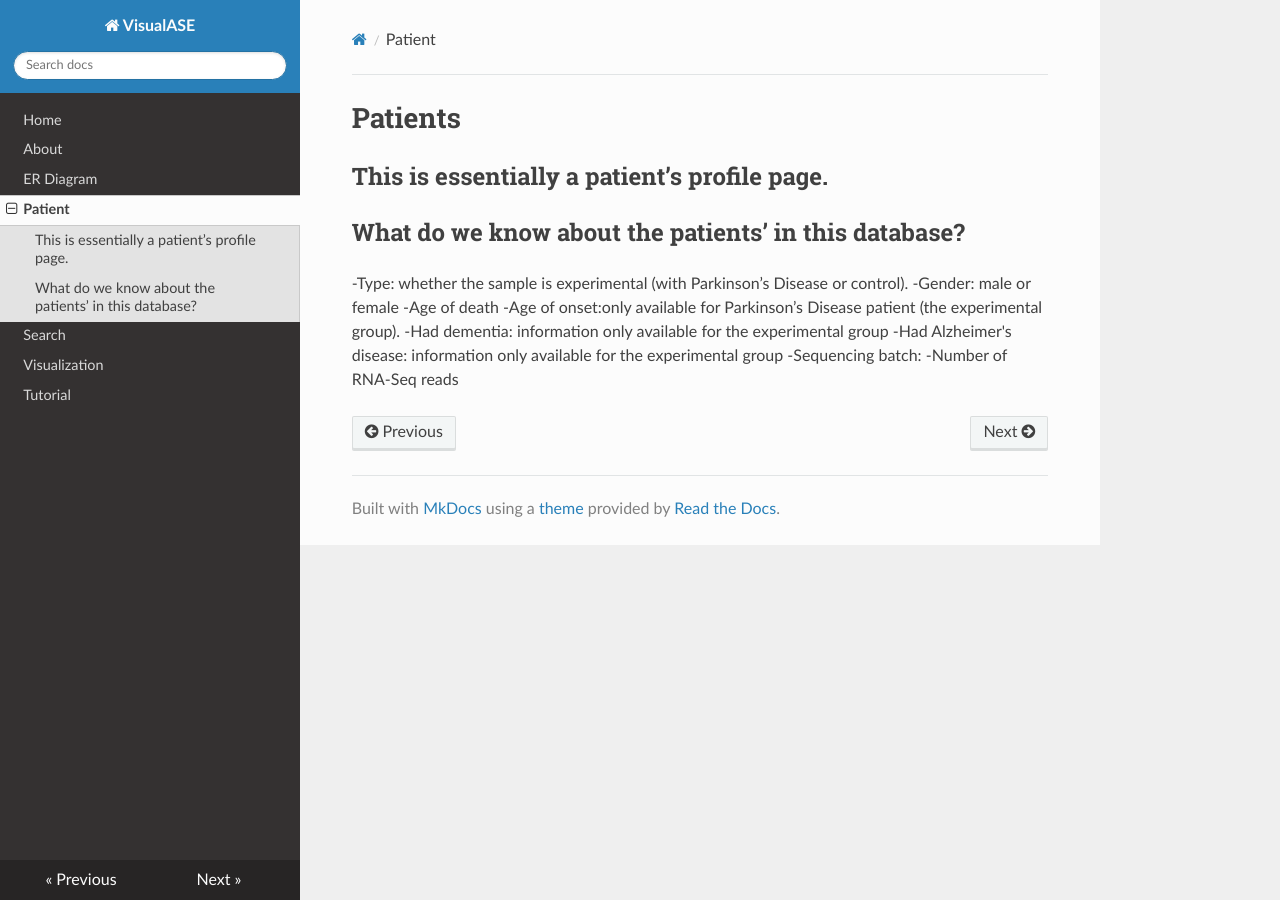
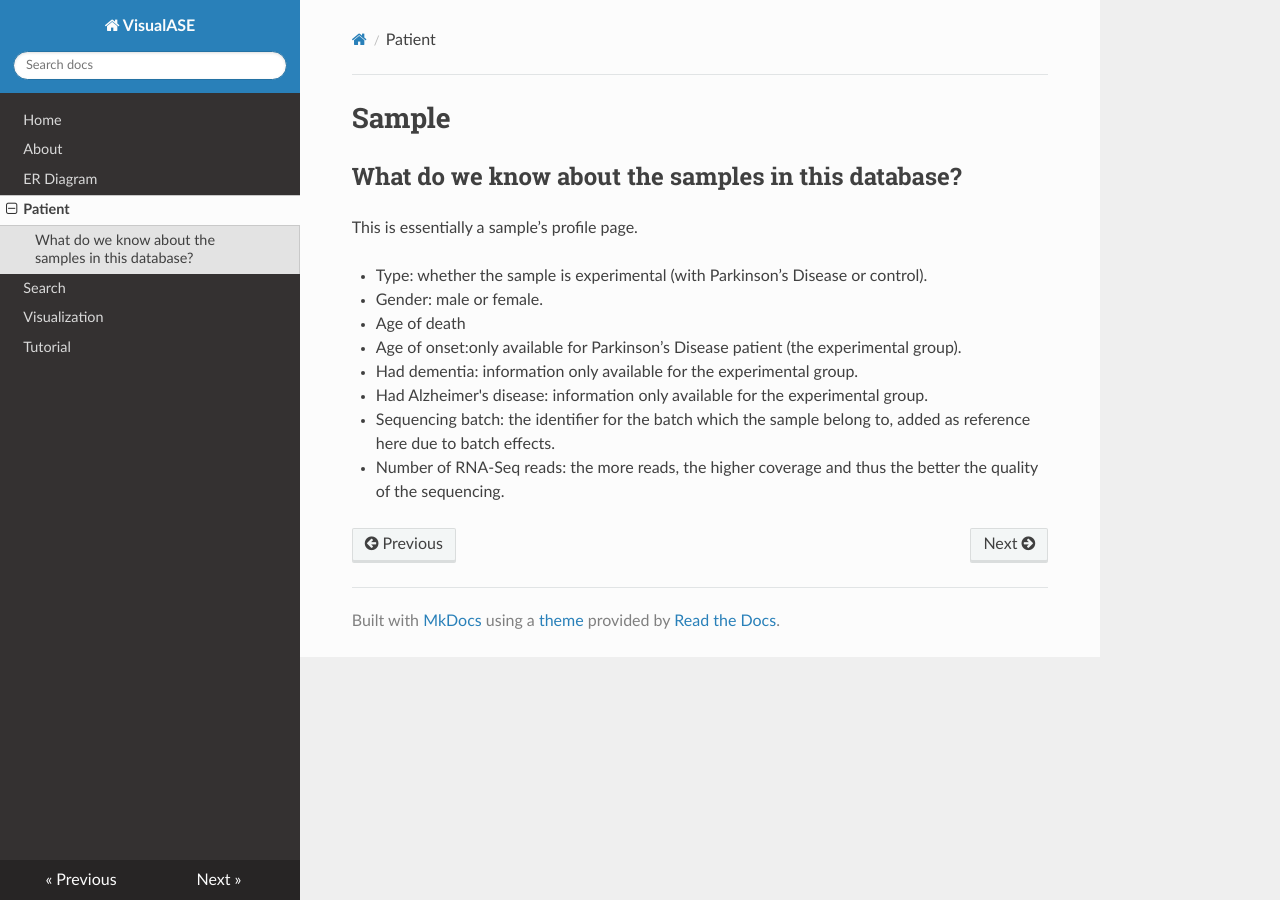
Before and after one commit to zhuyezi/VisualASE, an MkDocs documentation site: the page built from docs/patient.md, in a window 1280 px wide. Built offline with MkDocs 1.6.1, drawn with Linux system fonts in a browser that asks for light colours; nearby versions of some CDN libraries; old or Windows-style settings are respelled for this version of MkDocs.

Commit message:
Added something again

```diff
--- a/docs/patient.md
+++ b/docs/patient.md
@@ -1,14 +1,14 @@
-# Patients
+# Sample
 
-## This is essentially a patient’s profile page.
+## What do we know about the samples in this database?
 
+This is essentially a sample’s profile page.
 
-## What do we know about the patients’ in this database?
--Type: whether the sample is experimental (with Parkinson’s Disease or control).
--Gender: male or female
--Age of death
--Age of onset:only available for Parkinson’s Disease patient (the experimental group).
--Had dementia: information only available for the experimental group
--Had Alzheimer's disease: information only available for the experimental group
--Sequencing batch:
--Number of RNA-Seq reads
+* Type: whether the sample is experimental (with Parkinson’s Disease or control).
+* Gender: male or female.
+* Age of death
+* Age of onset:only available for Parkinson’s Disease patient (the experimental group).
+* Had dementia: information only available for the experimental group.
+* Had Alzheimer's disease: information only available for the experimental group.
+* Sequencing batch: the identifier for the batch which the sample belong to, added as reference here due to batch effects.
+* Number of RNA-Seq reads: the more reads, the higher coverage and thus the better the quality of the sequencing.
```
Also changed, not shown: docs/er_diagram.md (+1 -2 lines), docs/search.md (+11 -4 lines).
